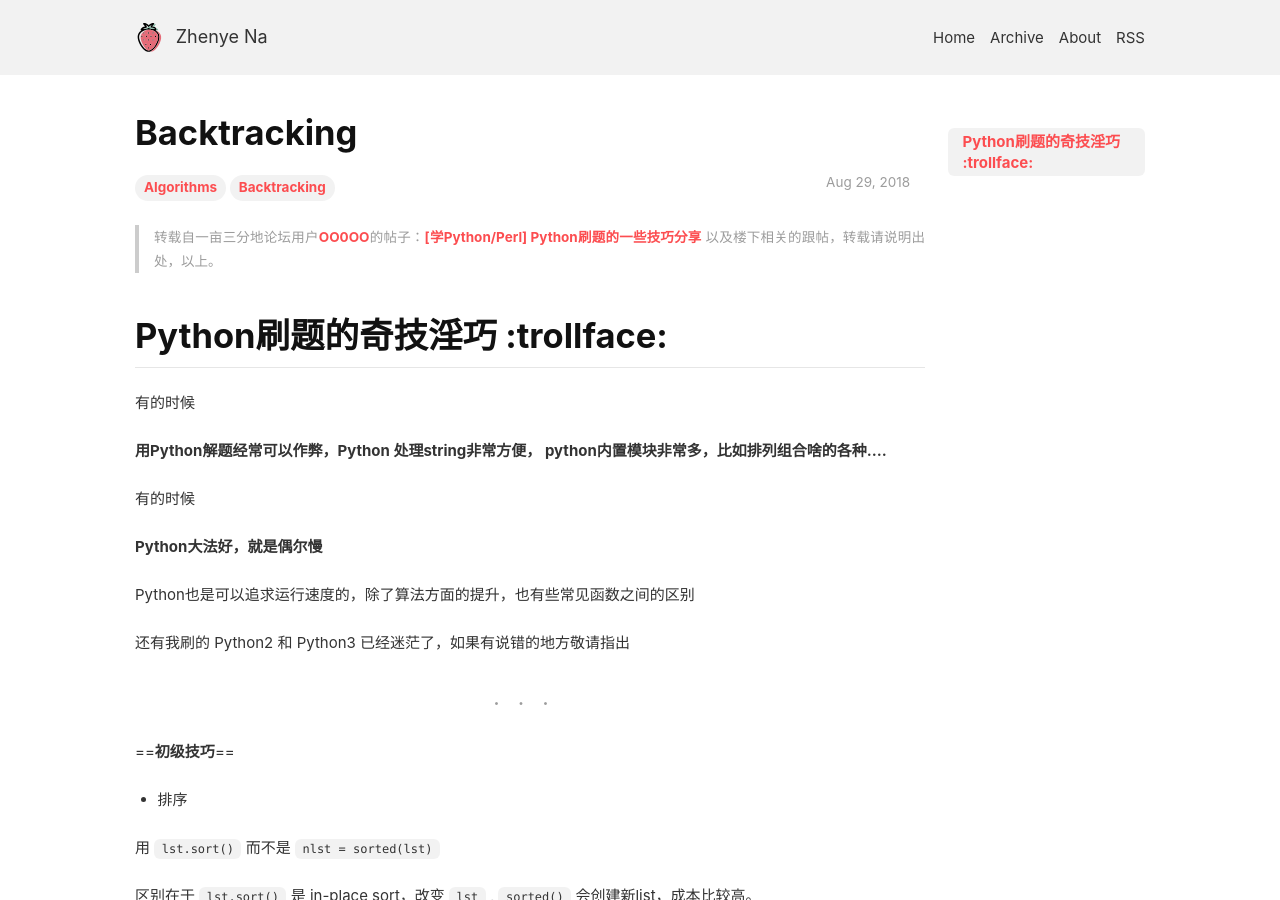
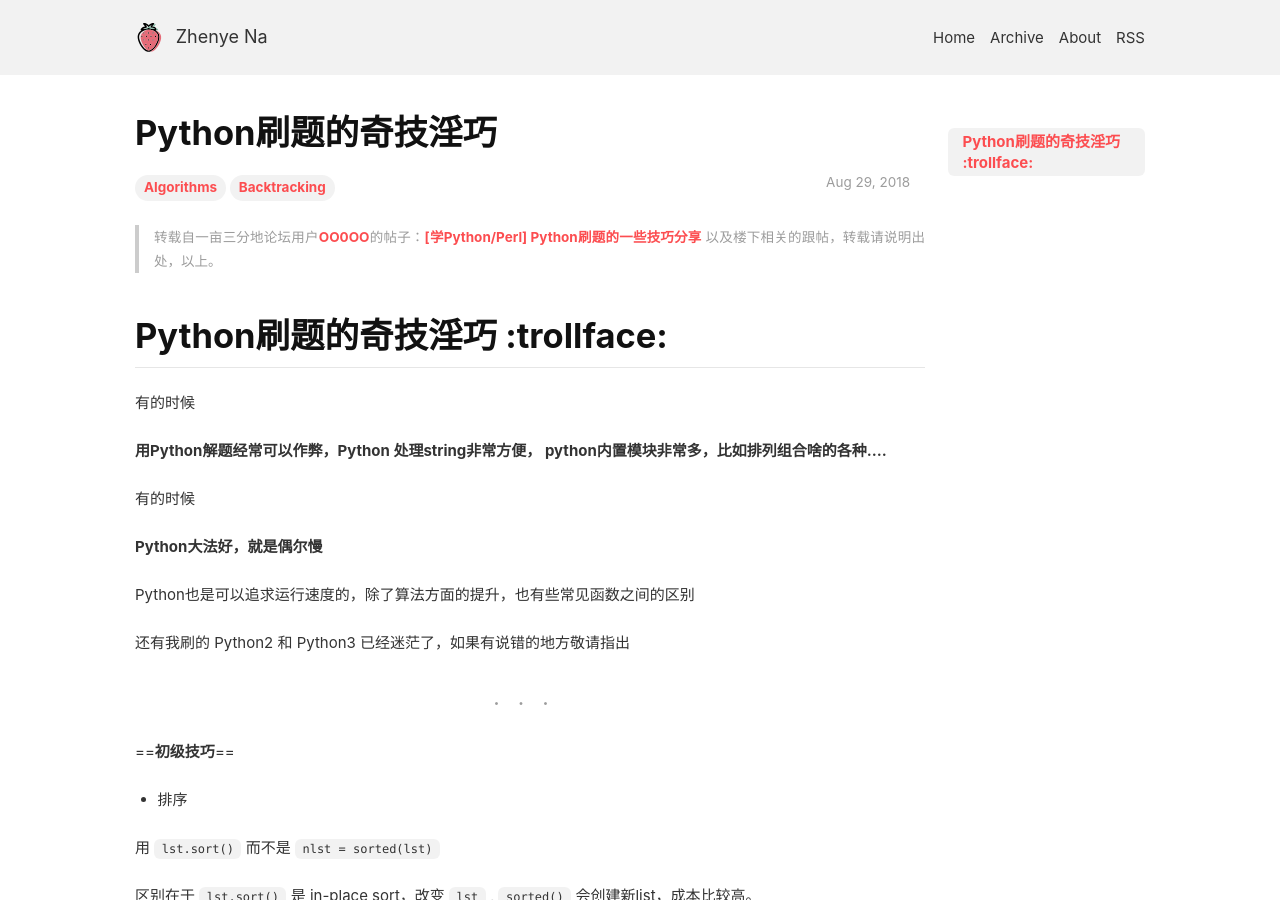
Before and after one commit to Zhenye-Na/blog, a Jekyll site: the page built from _posts/2018-08-31-py-leetcode.md, in a window 1280 px wide and 900 px high. Built offline with Jekyll 4.4.1, drawn with Linux system fonts in a browser that asks for light colours; nearby versions of some CDN libraries; comment, search, counter and statistics services are not loaded.

Commit message:
add post

```diff
--- a/_posts/2018-08-31-py-leetcode.md
+++ b/_posts/2018-08-31-py-leetcode.md
@@ -1,8 +1,8 @@
 ---
 layout: post
-title: "Backtracking"
+title: "Python刷题的奇技淫巧"
 date: 2018-08-29
-excerpt: "Backtracking && Recursion"
+excerpt: "Python刷题的奇技淫巧 - 转载自一亩三分地论坛"
 tags: [Algorithms, Backtracking]
 ---
 
```
